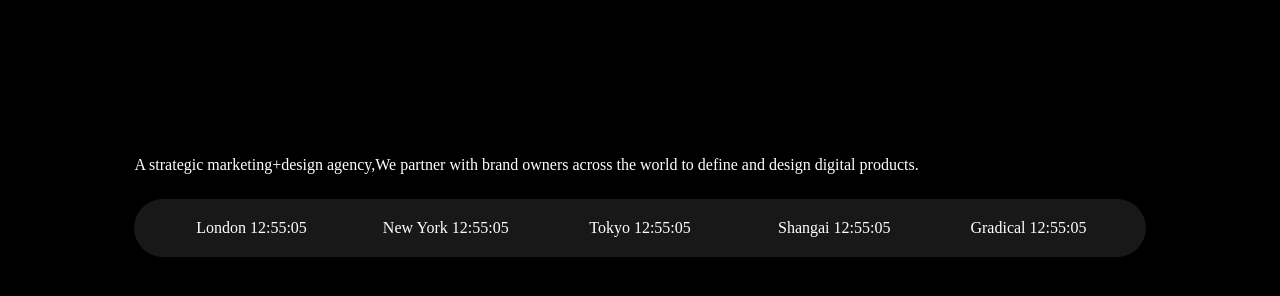
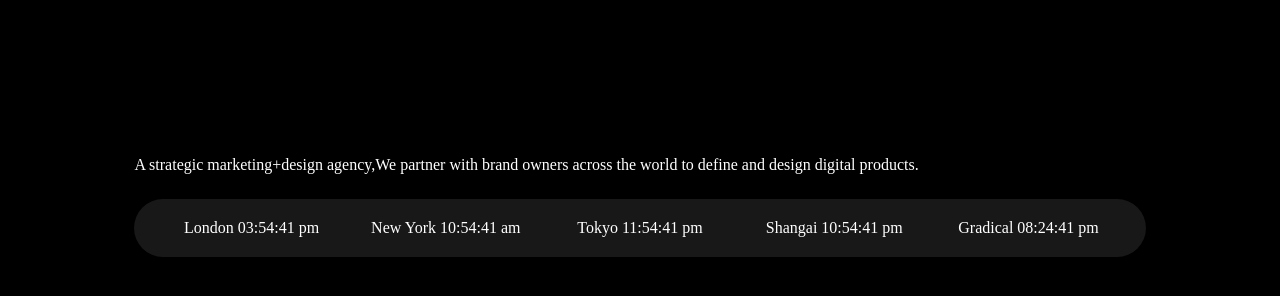
Before and after one commit to Amennnnnn1/Gradical_studios, a plain HTML site: page index.html in a window 1280 px wide. Shown: the part 370-666 px from the top of the page. Drawn offline with Linux system fonts and the light colour scheme.

Commit message:
Add script to show time

```diff
--- a/index.html
+++ b/index.html
@@ -1,15 +1,17 @@
 <!DOCTYPE html>
 <html>
+
 <head>
   <meta charset=utf-8">
   <meta name="viewport" content="width=device-width" />
   <meta name="description" content="" />
   <meta name="keywords"">
-    <meta name="author" content="Mohammed Amen" />
+    <meta name=" author" content="Mohammed Amen" />
   <title>Gradical</title>
   <link rel="stylesheet" href="CSS/style.css" />
   <script type="text/javascript" src="js/scripts.js"></script>
 </head>
+
 <body>
   <section class="container">
     <div class="topwrap">
@@ -33,13 +35,14 @@
     </div>
     <div class="time">
       <ul>
-          <li>London <span>12:55:05 </span></li>
-          <li>New York <span>12:55:05 </span></li>
-          <li>Tokyo <span>12:55:05 </span></li>
-          <li>Shangai <span>12:55:05 </span></li>
-          <li>Gradical <span>12:55:05 </span></li>
+        <li>London <span id="london">12:55:05 </span></li>
+        <li>New York <span id="newyork">12:55:05 </span></li>
+        <li>Tokyo <span id="tokyo">12:55:05 </span></li>
+        <li>Shangai <span id="shangai">12:55:05 </span></li>
+        <li>Gradical <span id="gradical">12:55:05 </span></li>
       </ul>
     </div>
   </section>
 </body>
+
 </html>
--- /dev/null
+++ b/js/scripts.js
@@ -0,0 +1,24 @@
+const timezones = {
+    shangai: "Asia/Shanghai",
+    london: "Europe/London",
+    newyork: "America/New_York",
+    tokyo: "Asia/Tokyo",
+    gradical: "Asia/Kolkata"
+};
+
+function getTime(timezone) {
+    const date = new Date();
+    const opt = { hour: '2-digit', minute: '2-digit', second: '2-digit', hour12: true, timeZone: timezone };
+    const d_string = date.toLocaleString('en-GB', opt);
+    return d_string;
+}
+
+function updateTime() {
+    for (timezone of Object.keys(timezones)) {
+        const time_string = getTime(timezones[timezone]);
+        const element = document.querySelector(`#${timezone}`);
+        element.textContent = time_string;
+    }
+}
+
+window.setInterval(updateTime, 1000);
```
Also changed, not shown: js/srcripts.js (deleted, +0 -29 lines). Lines whose indentation alone changed are shown as unchanged.
